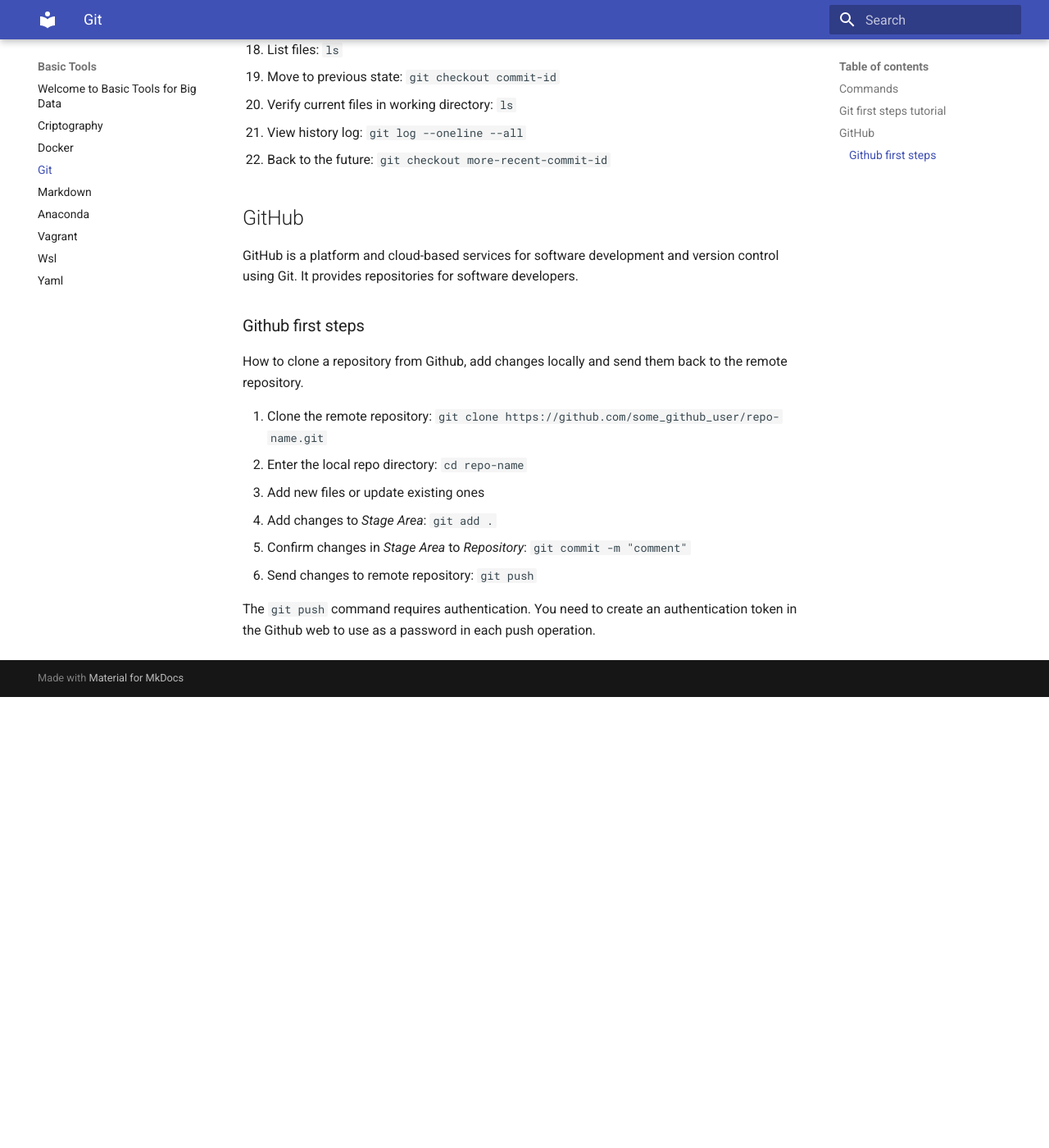
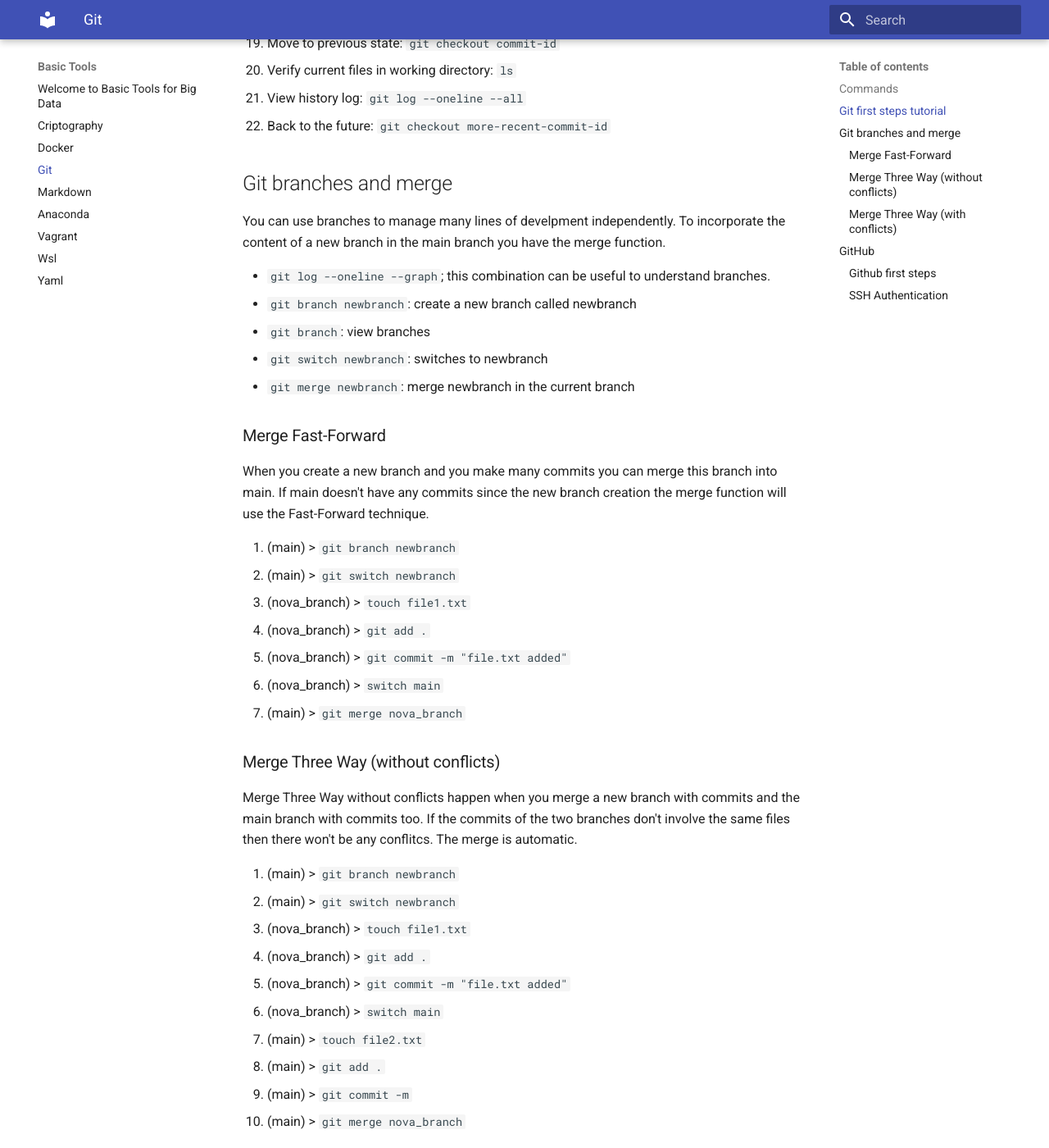
Before and after one commit to bigdatawirtz/basic-tools, an MkDocs documentation site: the page built from docs/git.md, in a window 1280 px wide and 1400 px high, scrolled down 1480 px. Shown: the whole window at 82% size. Built offline with MkDocs 1.6.1 and Material for MkDocs 9.7.7, drawn with Linux system fonts in a browser that asks for light colours; before the commit the page ends 2330 px from its top, so only the background shows below that; some of the changed text lies outside the part shown.

Commit message:
git updated

```diff
--- a/docs/git.md
+++ b/docs/git.md
@@ -50,6 +49,63 @@ Branches
 21. View history log: `git log --oneline --all`
 22. Back to the future: `git checkout more-recent-commit-id`
 
+## Git branches and merge
+
+You can use branches to manage many lines of develpment independently. To incorporate the content of a new branch in the main branch you have the merge function.
+
+* `git log --oneline --graph`; this combination can be useful to understand branches.
+* `git branch newbranch`: create a new branch called newbranch
+* `git branch`: view branches
+* `git switch newbranch`: switches to newbranch
+* `git merge newbranch`: merge newbranch in the current branch
+
+### Merge Fast-Forward
+
+When you create a new branch and you make many commits you can merge this branch into main. If main doesn't have any commits since the new branch creation the merge function will use the Fast-Forward technique.
+
+1. (main) > `git branch newbranch`
+2. (main) > `git switch newbranch`
+3. (nova_branch) > `touch file1.txt`
+4. (nova_branch) > `git add .`
+5. (nova_branch) > `git commit -m "file.txt added"`
+6. (nova_branch) > `switch main`
+7. (main) > `git merge nova_branch`
+
+### Merge Three Way (without conflicts)
+
+Merge Three Way without conflicts happen when you merge a new branch with commits and the main branch with commits too. If the commits of the two branches don't involve the same files then there won't be any conflitcs. The merge is automatic.
+
+1. (main) > `git branch newbranch`
+2. (main) > `git switch newbranch`
+3. (nova_branch) > `touch file1.txt`
+4. (nova_branch) > `git add .`
+5. (nova_branch) > `git commit -m "file.txt added"`
+6. (nova_branch) > `switch main`
+7. (main) > `touch file2.txt`
+8. (main) > `git add .`
+9. (main) > `git commit -m`
+10. (main) > `git merge nova_branch`
+
+
+### Merge Three Way (with conflicts)
+
+Merge Three Way without conflicts happen when you merge a new branch with commits and the main branch with commits too. If the commits of the two branches involve the same files then there will be conflitcs. The merge is not automatic and the user have to decide wich code to save and commit.
+
+1. (main) > `git branch newbranch`
+2. (main) > `git switch newbranch`
+3. (nova_branch) > `echo "pan" > lista_compra.txt`
+4. (nova_branch) > `git add .`
+5. (nova_branch) > `git commit -m "pan added"`
+6. (nova_branch) > `switch main`
+7. (main) > `echo "queixo" > lista_compra.txt`
+8. (main) > `git add .`
+9. (main) > `git commit -m`
+10. (main) > `git merge nova_branch`
+11. Git stops the merge operation and ask the user to resolve the conflicts
+12. `nano lista_compra.txt`
+13. (main) > `git add lista_compra.txt`
+14. (main) > `git commit -m "lista da compra completa"`
+
 
 ## GitHub
 
@@ -67,3 +123,9 @@ How to clone a repository from Github, add changes locally and send them back to
 6. Send changes to remote repository: `git push`
 
 The `git push` command requires authentication. You need to create an authentication token in the Github web to use as a password in each push operation.
+
+### SSH Authentication
+
+You can user your RSA SSH public key to authenticate in Github:
+1. Go to your Profile Settings and paste your public RSA public Key in the 'SSH and GPG keys' (New SSH key button).
+2. Git will use your default RSA Key in your next `push` operation.
```
Also changed, not shown: other parts of docs/git.md (+1 -2 lines), docs/index.md (+2 -1 lines).
